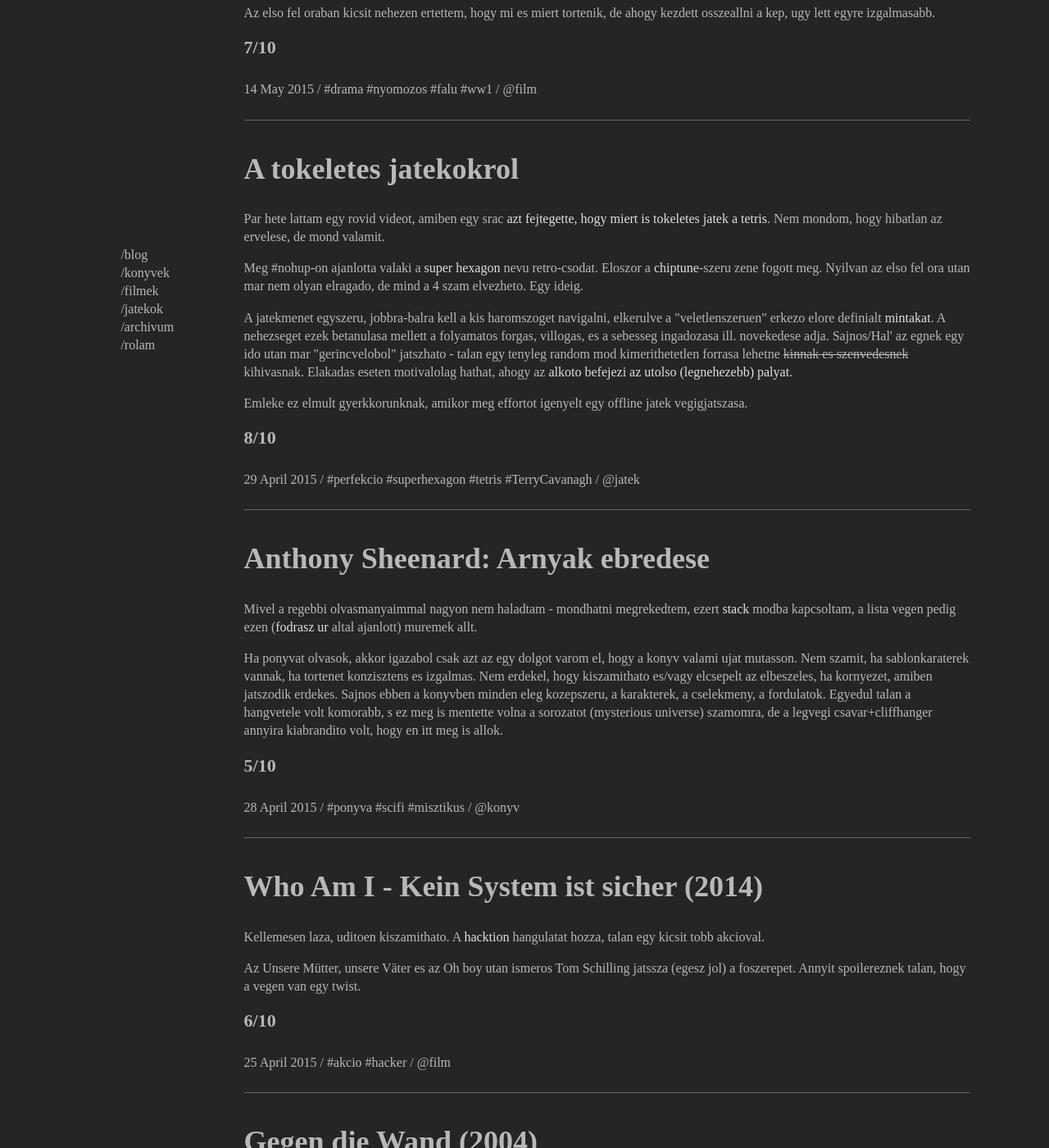
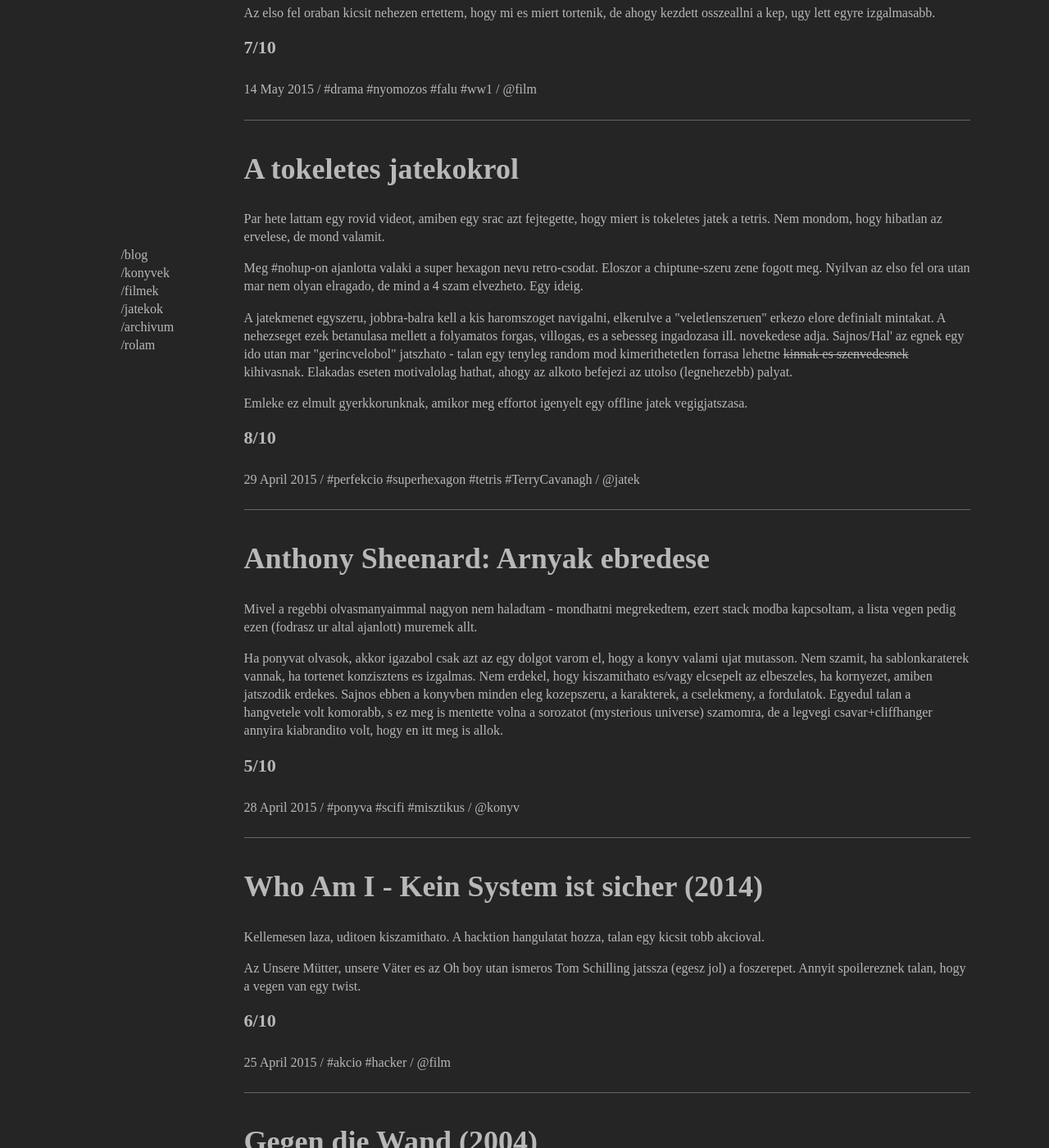
Before and after one commit to 4p3/4p3.github.io, a Jekyll site: the page built from index.html, in a window 1280 px wide and 1400 px high, scrolled down 769 px. Shown: the whole window at 82% size. Built offline with Jekyll 4.4.1, drawn with Linux system fonts in a browser that asks for light colours; Markdown is read by kramdown in place of the engine named in the settings; the list of posts is cut into pages by our own code.

Commit message:
link qfix

```diff
--- a/css/index.css
+++ b/css/index.css
@@ -5,7 +5,11 @@ body {
 }
 
 a {
-  color: rgb(224, 224, 224);
+  color: rgb(184, 184, 184);
+}
+
+a:hover {
+  background-color: rgb(24, 24, 24);
 }
 
 /*MENU*/
```
